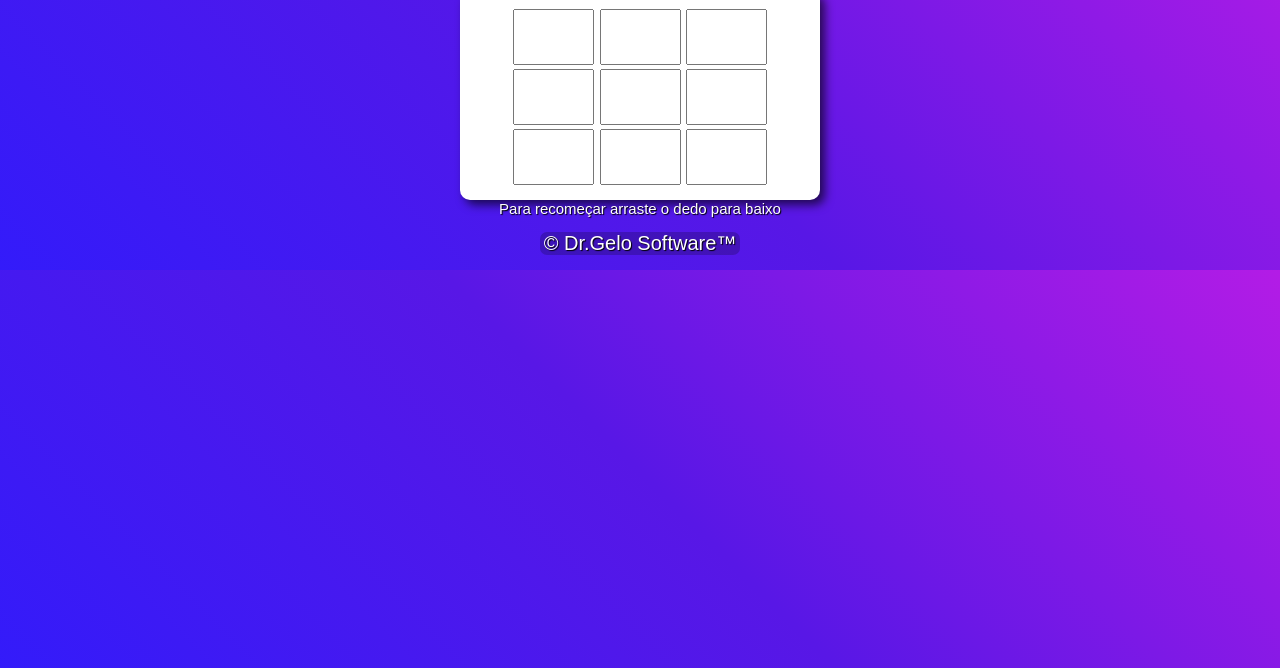
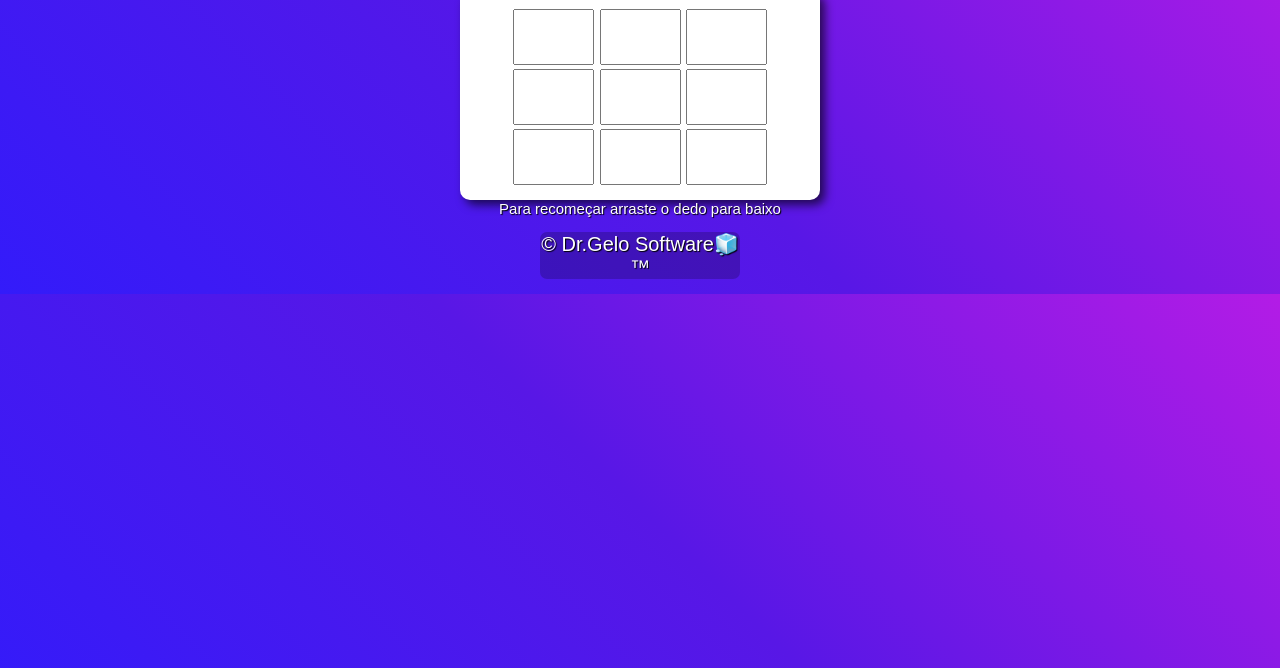
Before and after one commit to DarlanAguiar/Jogo-da-velha, a plain HTML site: page index.html in a window 1280 px wide. Shown: the part 132-800 px from the top of the page. Drawn offline with Linux system fonts and the light colour scheme.

Commit message:
add cubo de gelo

```diff
--- a/index.html
+++ b/index.html
@@ -133,7 +133,7 @@
 
     <footer data-texte="">
         <a href="https://www.facebook.com/darlan.aguiar.165">
-            <p>&copy; Dr.Gelo Software&#x2122 </p>
+            <p>&copy; Dr.Gelo Software&#129482; &#x2122; </p>
         </a>
     </footer>
 
```
